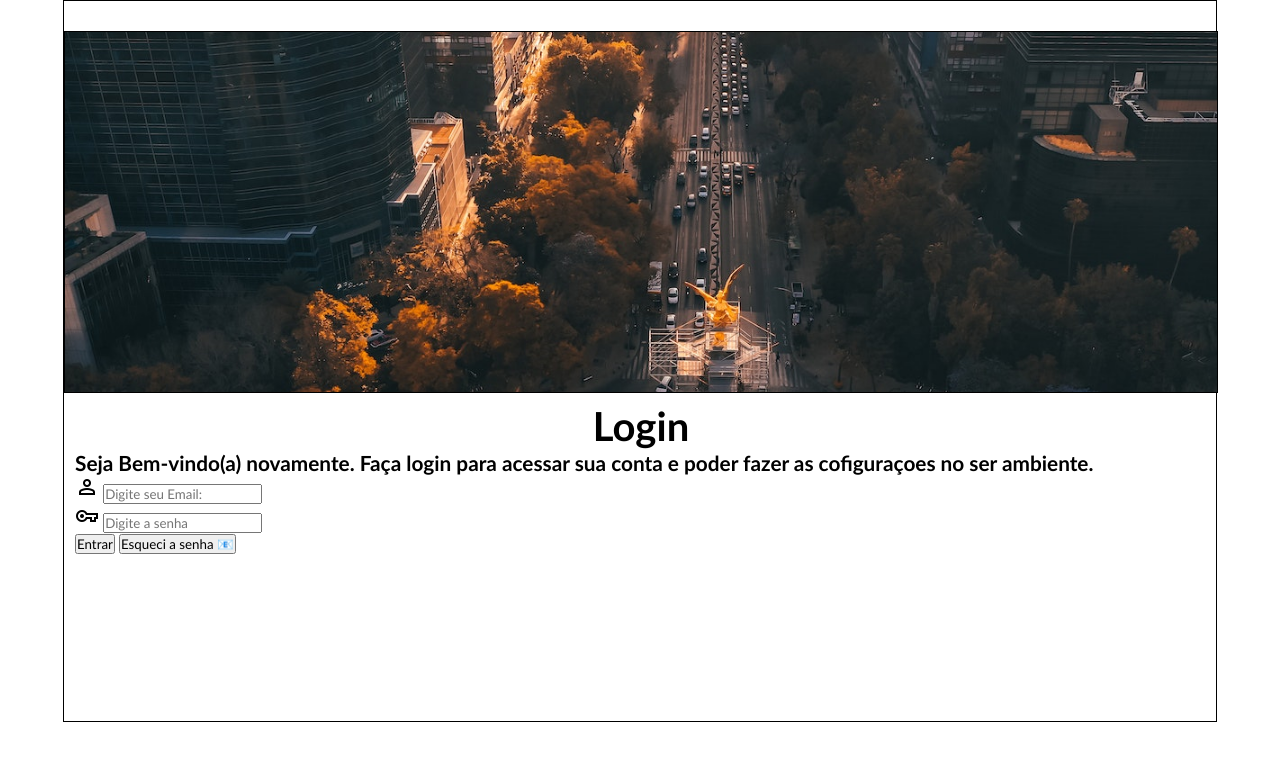
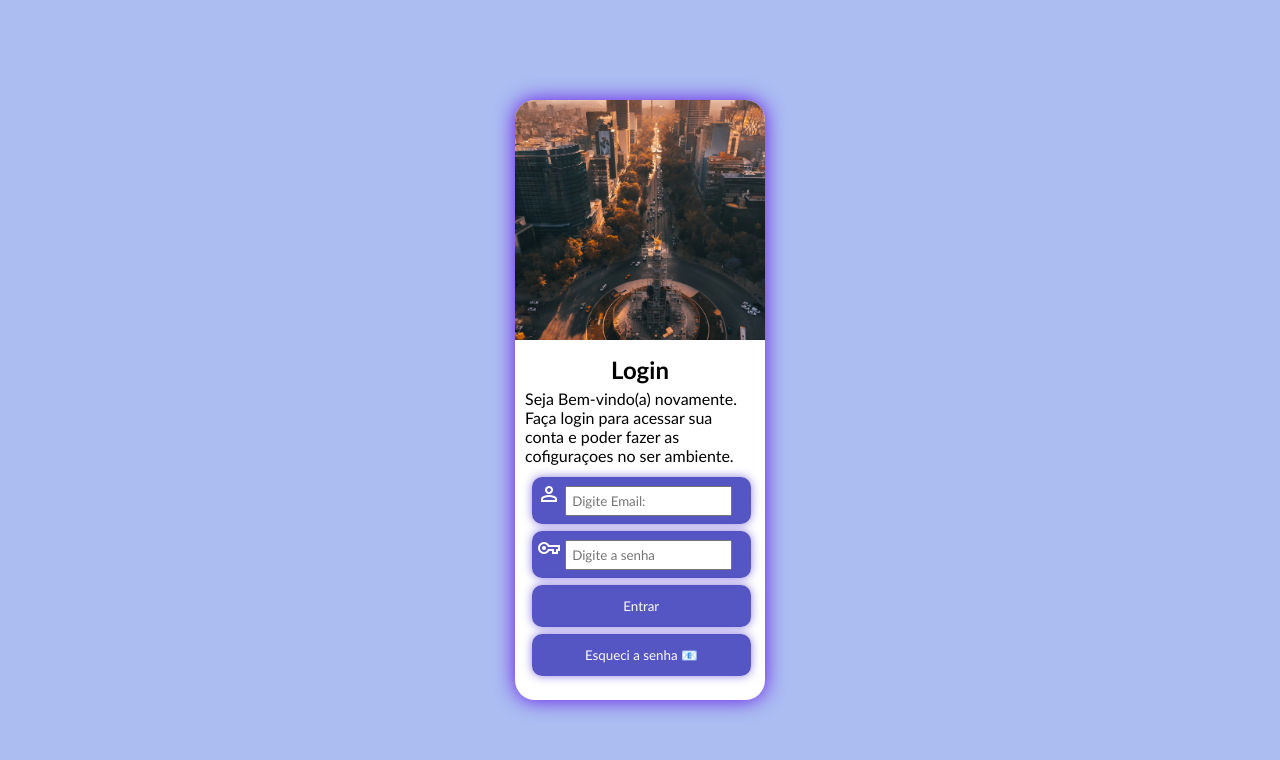
Before and after one commit to JulioSeraf/Projetologin, a plain HTML site: page index.html in a window 1280 px wide. Drawn offline with nearby package versions, Linux system fonts and the light colour scheme.

Commit message:
Projeto actualizado

```diff
--- a/estilos/style.css
+++ b/estilos/style.css
@@ -3,39 +3,81 @@
     margin: 0;
     padding: 0;
     font-family: 'Gill Sans', 'Gill Sans MT', Calibri, 'Trebuchet MS', sans-serif;
+    box-sizing: border-box;
 }
 body{
+    background-color: rgba(65, 105, 225, 0.438);
     width: 100vw;
     height: 100vh;
 }
 main{
-    width:90vw;
-    height: 90vh;
-    border: 1px solid black;
-    margin: auto;
-    display:block;
+    position: relative;
+    width:100vw;
+    height: 100vh;
 }
-#login{margin-top: 30px;
-    width:100%;
-    height: 50%;
-    border: 1px solid black;
+#login{
+    position: absolute;
+    top: 50%;
+    left: 50%;
+    transform: translate(-50%, -50%);
+    background-color: white;
+    width:250px;
+    height: 600px;
+    border-radius: 20px;
+    overflow: hidden;
+    box-shadow: 0 0 20px  rgb(101, 20, 231);
 }
 #imagen{
-    margin: auto;
     background-image: url(../Imagens/mikhail-nilov.jpg);
     background-size: cover;
     background-position: center center;
-    width:100%;
-    height:100%;
+    width: 100%;
+    height: 40%;
+}
+
+#form h1{
+    text-align: center;
+    font-size: 1.5em;
+    padding:5px;
+}
+#form p {
+    font-weight: lighter;
+    font-size: 1em;
+    padding-bottom: 5px;
 }
 #form{
     padding: 10px;
+    height: 60%;
+
 }
-#form h1{
-    text-align: center;
-    font-size: 2.5em
+#login .botoes{
+    display: block;
+    margin: auto;
+    padding: 5px;
+    background-color: rgba(11, 9, 170, 0.692);
+    width: 95%;
+    color: rgb(253, 253, 255);
+    border-radius: 10px;
+    border: none;
+    margin: 7px;
+    box-shadow: 0 0 10px rgba(37, 8, 202, 0.514);
+
 }
-#form p {
-    font-weight: bold;
-    font-size: 1.3em;
+.botoes > .inp{
+    margin-bottom: 3px;
+    width: 80%;
+    padding: 5px;
 }
+#form #entrar{
+    padding: 13px;
+}
+#form .botoes:hover{
+    display: block;
+    margin: auto;
+    width:100%;
+    transition-duration: 0.8s;
+
+}
+#form #esqueci{
+   padding: 13px;
+}
--- a/index.html
+++ b/index.html
@@ -8,28 +8,28 @@
     <link rel="stylesheet" href="estilos/style.css" media="all">
     <link rel="stylesheet" href="estilos/responsivel.css">
     <link rel="stylesheet" href="https://fonts.googleapis.com/css2?family=Material+Symbols+Outlined:opsz,wght,FILL,GRAD@48,400,0,0" />
-    <link rel="stylesheet" href="https://fonts.googleapis.com/css2?family=Material+Symbols+Outlined:opsz,wght,FILL,GRAD@48,400,0,0" />
+
 </head>
 <body>
     <main>
         <section id="login">
             <div id="imagen">
             </div>
-            <div id="form" >
+            <div id="form">
                 <h1>Login</h1>
                 <p>Seja Bem-vindo(a) novamente. Faça login para acessar sua conta e poder fazer as cofiguraçoes no ser ambiente.</p>
-                <form action="cadastro.js">
+                <form method="post" action="cadastro.js">
+                    <div class="botoes">
+                        <label for="iemail"><span class="material-symbols-outlined">person</span></label>
+                        <input class="inp" type="email" name="email" id="iemail" required placeholder="Digite Email:">
+                    </div>
+                    <div class="botoes">
+                    <label class="label" for="isenha"><span class="material-symbols-outlined">vpn_key</span></label>
+                    <input class="inp" type="password" name="senha" id="isenha" required minlength="8" placeholder="Digite a senha">
+                    </div>
 
-                    <label for="iemail"><span class="material-symbols-outlined">person</span></label>
-                    <input type="email" name="email" id="iemail" required placeholder="Digite seu Email:">
-
-                    <br>
-
-                    <label for="isenha"><span class="material-symbols-outlined">vpn_key</span></label>
-                    <input type="password" name="senha" id="isenha" required minlength="8" placeholder="Digite a senha">
-                    <br>
-                    <input type="submit" value="Entrar">
-                     <button>Esqueci a senha &#x1F4E7</button>
+                    <input class="botoes" id="entrar" type="submit" value="Entrar">
+                     <button class="botoes" id="esqueci">Esqueci a senha &#x1F4E7</button>
                 </form>
             </div>
         </section>
```
